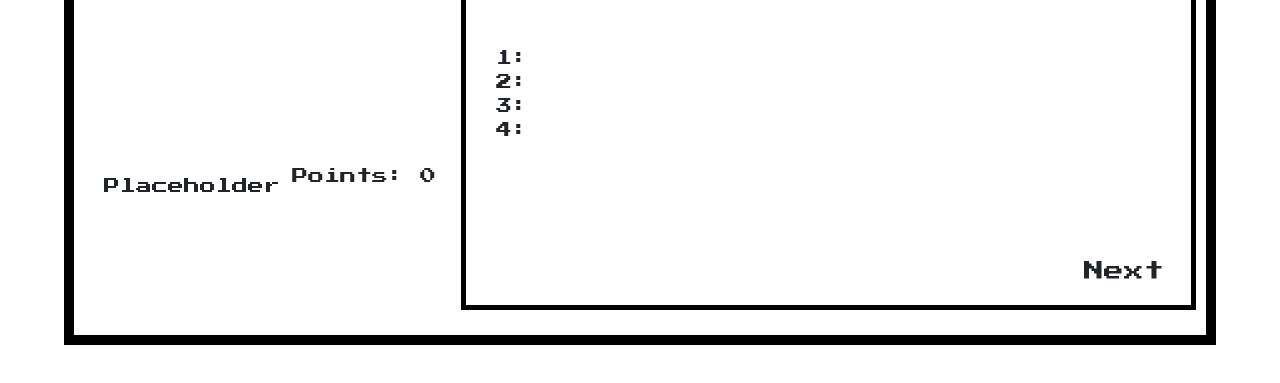
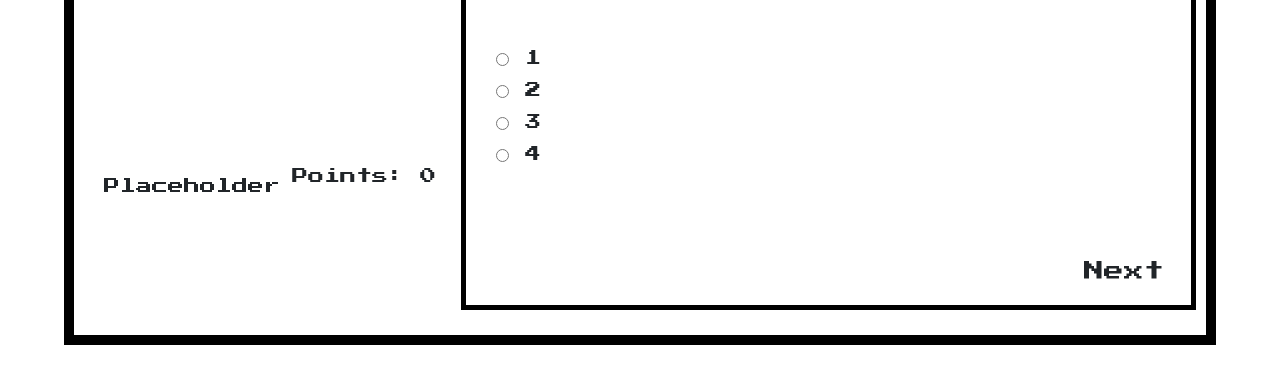
Before and after one commit to Blajde/MilestoneProject2, a plain HTML site: page index.html in a window 1280 px wide. Shown: the part 263-646 px from the top of the page. Drawn offline with nearby package versions, Linux system fonts and the light colour scheme.

Commit message:
Add radio buttons to alternatives

```diff
--- a/index.html
+++ b/index.html
@@ -28,10 +28,18 @@
     <!--Answer alternatives-->
         <div class="answerBox col-8">
             <div class="alternatives container">
-                <div class="answer1">1:</div>
-                <div class="answer2">2:</div>
-                <div class="answer3">3:</div>
-                <div class="answer4">4:</div>
+                <input class="answer1" type="radio" name="answer1">
+                <label for="answer1">1</label><br>
+
+                <input type="radio" name="answer1">
+                <label for="answer2">2</label><br>
+
+                <input type="radio" name="answer1">
+                <label for="answer3">3</label><br>
+
+                <input type="radio" name="answer1">
+                <label for="answer4">4</label><br>
+
                 <button class="nextQuestion btn btn-lg btn--grey d-flex justify-content-end">Next</button>
             </div>
 
```
